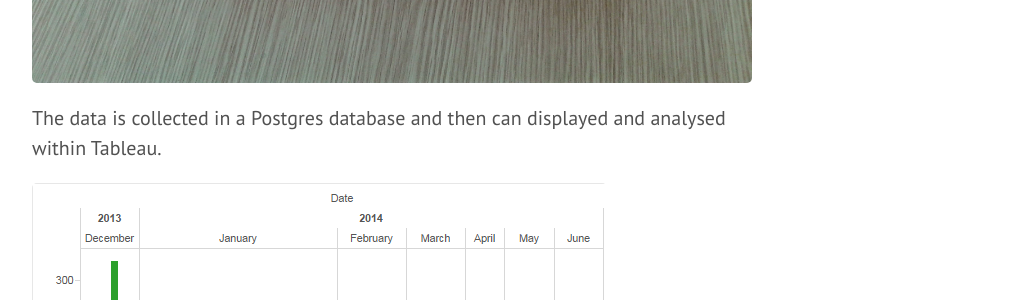
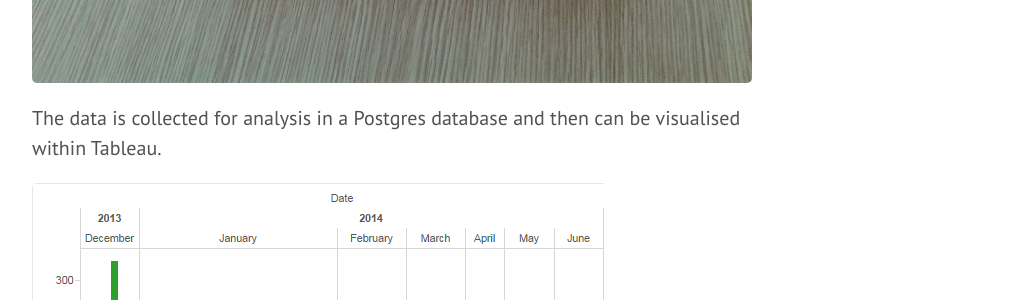
Before and after one commit to jhkrug/jhkrug.github.io, a Jekyll site: the page built from _posts/2014-10-17-rpi_patron_happy_sad.md, in a window 1280 px wide and 900 px high, scrolled down 1654 px. Shown: the part 155-455 px from the top of the window, without its empty margins (248-1278 px from the left). Built offline with Jekyll 4.4.1, drawn with Linux system fonts in a browser that asks for light colours; Markdown is read by kramdown in place of the engine named in the settings; comment, search, counter and statistics services are not loaded.

Commit message:
small changes

```diff
--- a/_posts/2014-10-17-rpi_patron_happy_sad.md
+++ b/_posts/2014-10-17-rpi_patron_happy_sad.md
@@ -37,8 +37,8 @@ Finished!
 
 ![Finshed](/public/images/hsom.jpg)
 
-The data is collected in a Postgres database and then can displayed
-and analysed within Tableau.
+The data is collected for analysis in a Postgres database and then
+can be visualised within Tableau.
 
 ![tableau analysis](/public/images/hsom_tableau.png)
 
```
